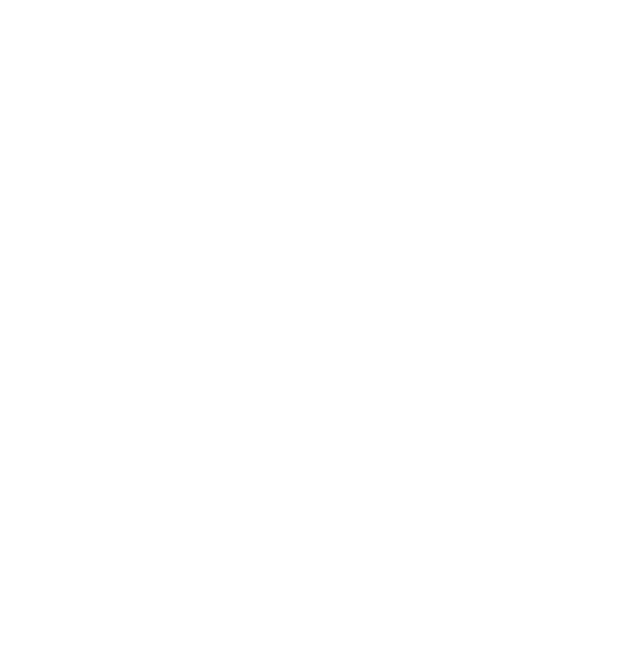
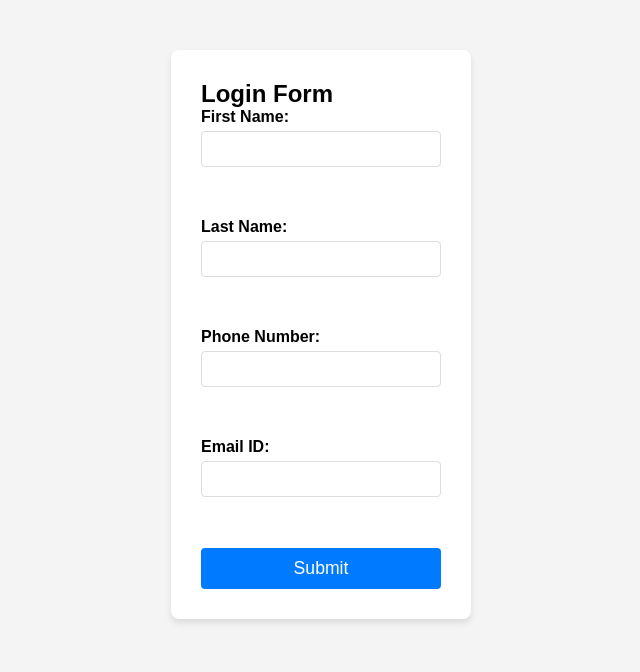
Before and after one commit to acciojob/form-login-2-bhpuja, a website: page main.html in a window 1280 px wide. Shown: the whole page, without its empty margins (319-959 px from the left). Drawn offline with Linux system fonts and the light colour scheme.

Commit message:
created a submission

```diff
--- a/main.html
+++ b/main.html
@@ -1,16 +1,37 @@
 <!DOCTYPE html>
+<html lang="en">
+<head>
+    <meta charset="UTF-8">
+    <meta name="viewport" content="width=device-width, initial-scale=1.0">
+    <title>Login Form</title>
+    <link rel="stylesheet" href="styles.css">
+</head>
+<body>
 
-<html>
+<!-- Form Container -->
+<div class="form-container">
+    <h2>Login Form</h2>
 
-<head>
-	<link rel="stylesheet" href="styles.css">
-</head>
+    <!-- Form -->
+    <form id="loginForm">
+        <label for="firstName">First Name:</label>
+        <input type="text" id="firstName" name="firstName" required><br><br>
 
-<body>
-	<!-- the entire body must be written by student -->
-    <script type="text/javascript" src="./script.js">
-</script>
+        <label for="lastName">Last Name:</label>
+        <input type="text" id="lastName" name="lastName" required><br><br>
+
+        <label for="phoneNumber">Phone Number:</label>
+        <input type="text" id="phoneNumber" name="phoneNumber" required><br><br>
+
+        <label for="email">Email ID:</label>
+        <input type="email" id="email" name="email" required><br><br>
+
+        <button type="submit">Submit</button>
+    </form>
+</div>
+
+<!-- JavaScript -->
+<script src="script.js"></script>
 
 </body>
-
 </html>
--- a/script.js
+++ b/script.js
@@ -1 +1,16 @@
 //your JS code here. If required.
+// Event listener for form submission
+document.getElementById("loginForm").addEventListener("submit", function(event) {
+    event.preventDefault(); // Prevent form from submitting
+
+    // Get form field values
+    const firstName = document.getElementById("firstName").value;
+    const lastName = document.getElementById("lastName").value;
+    const phoneNumber = document.getElementById("phoneNumber").value;
+    const email = document.getElementById("email").value;
+
+    // Show alert with formatted output
+    alert(
+        `First Name: ${firstName}\nLast Name: ${lastName}\nPhone Number: ${phoneNumber}\nEmail ID: ${email}`
+    );
+});
--- a/styles.css
+++ b/styles.css
@@ -1 +1,57 @@
 /*  your css code here. If applicable */
+/* Basic Reset */
+* {
+    margin: 0;
+    padding: 0;
+    box-sizing: border-box;
+}
+
+/* Body styling */
+body {
+    font-family: Arial, sans-serif;
+    background-color: #f4f4f4;
+    padding: 50px;
+}
+
+/* Form Container Styling */
+.form-container {
+    background-color: #fff;
+    padding: 30px;
+    border-radius: 8px;
+    box-shadow: 0 4px 6px rgba(0, 0, 0, 0.1);
+    width: 300px;
+    margin: 0 auto;
+}
+
+/* Form styling */
+form {
+    display: flex;
+    flex-direction: column;
+}
+
+label {
+    margin-bottom: 5px;
+    font-weight: bold;
+}
+
+input {
+    padding: 8px;
+    margin-bottom: 15px;
+    font-size: 1em;
+    border: 1px solid #ddd;
+    border-radius: 4px;
+}
+
+button {
+    padding: 10px;
+    background-color: #007BFF;
+    color: white;
+    border: none;
+    border-radius: 4px;
+    cursor: pointer;
+    font-size: 1.1em;
+}
+
+button:hover {
+    background-color: #0056b3;
+}
```
